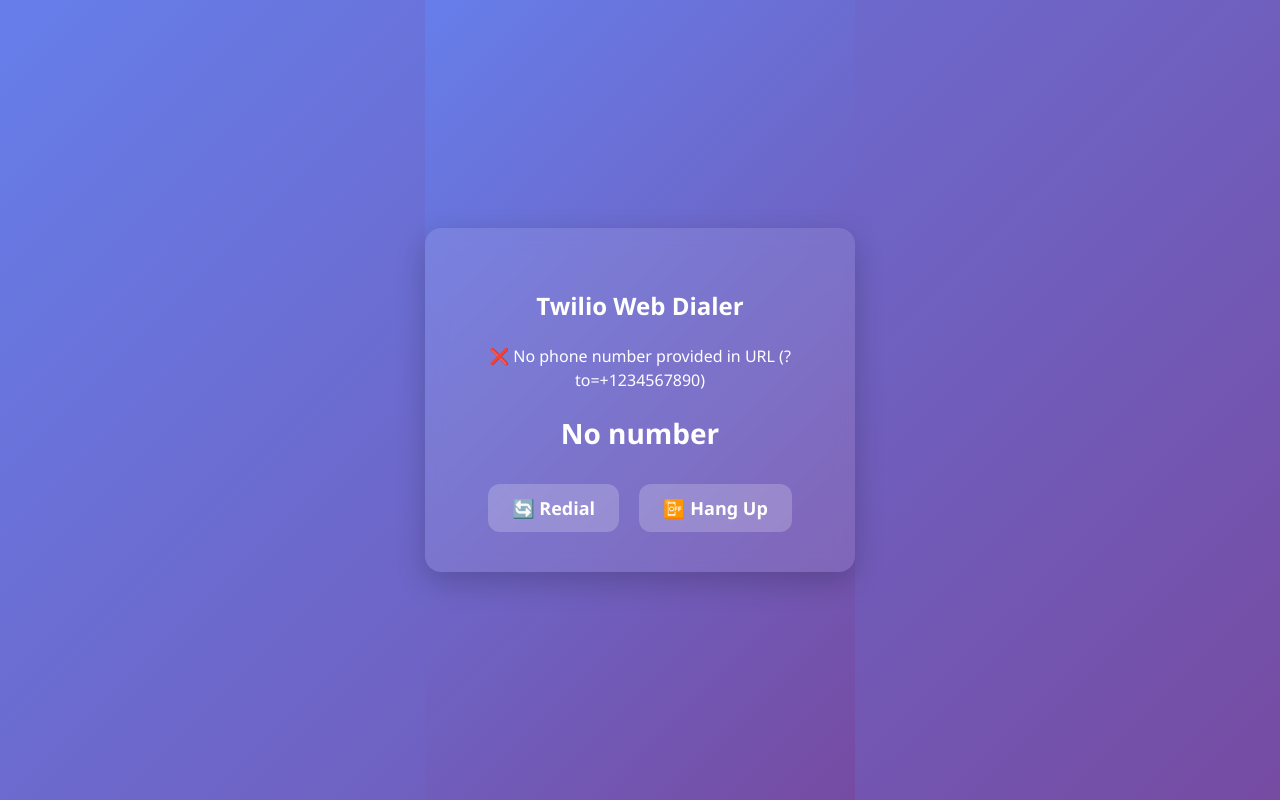
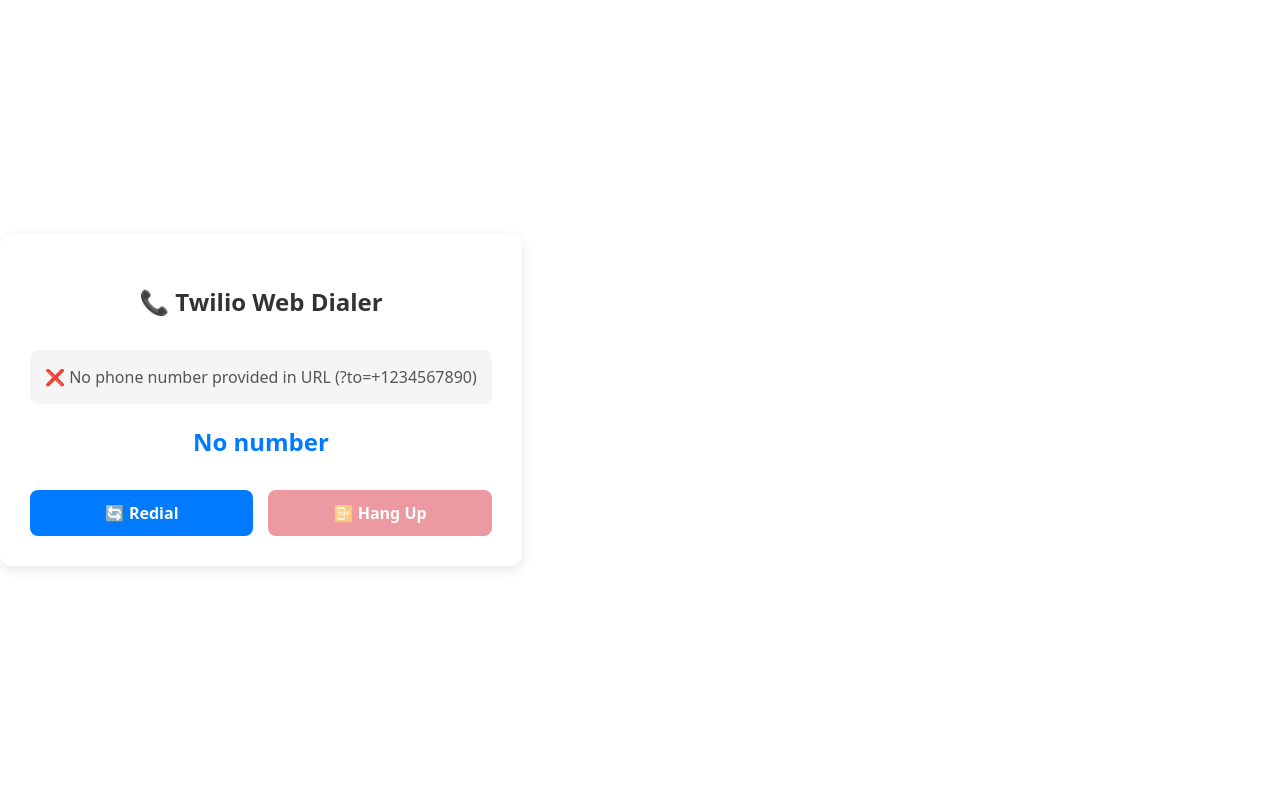
Before and after one commit to rekksu/twilio-dialer, a React (Vite) app: page / in a window 1280 px wide. Built offline with nearby package versions, Linux system fonts and the light colour scheme.

Commit message:
stable commit 2.3

```diff
--- a/src/App.jsx
+++ b/src/App.jsx
@@ -1,6 +1,5 @@
 import React, { useState, useEffect } from "react";
 import { Device } from "@twilio/voice-sdk";
-import "./style.css";
 
 const CLOUD_FUNCTION_URL =
   "https://us-central1-vertexifycx-orbit.cloudfunctions.net/getVoiceToken";
@@ -31,6 +30,19 @@ export default function App() {
     }
     // eslint-disable-next-line react-hooks/exhaustive-deps
   }, [phoneNumber]);
+
+  // Cleanup on unmount
+  useEffect(() => {
+    return () => {
+      if (connection) {
+        connection.disconnect();
+      }
+      if (device) {
+        device.unregister();
+        device.destroy();
+      }
+    };
+  }, [connection, device]);
 
   const checkMicPermission = async () => {
     try {
@@ -69,12 +81,11 @@ export default function App() {
 
       twilioDevice.on("registered", () => {
         setStatus(`Calling ${formattedNumber}…`);
-        // Make the call only after device is registered
         const conn = twilioDevice.connect({ params: { To: formattedNumber } });
         setConnection(conn);
 
         conn.on("accept", () => {
-          setStatus("Call connected");
+          setStatus("✅ Call connected");
           setIsConnected(true);
         });
 
@@ -85,58 +96,143 @@ export default function App() {
         });
 
         conn.on("error", (err) => {
-          setStatus(`Call failed: ${err.message}`);
+          setStatus(`❌ Call failed: ${err.message}`);
           setIsConnected(false);
           setConnection(null);
         });
       });
 
       twilioDevice.on("error", (err) => {
-        setStatus(`Device error: ${err.message}`);
+        setStatus(`❌ Device error: ${err.message}`);
       });
 
       twilioDevice.register();
       setDevice(twilioDevice);
 
     } catch (err) {
-      setStatus(`Error: ${err.message}`);
+      setStatus(`❌ Error: ${err.message}`);
     }
   };
 
   const hangup = () => {
+    setStatus("Ending call...");
+
     if (connection) {
-      connection.disconnect();
-      setConnection(null);
+      try {
+        connection.disconnect();
+      } catch (err) {
+        console.error("Error disconnecting:", err);
+      }
     }
+
     if (device) {
-      device.destroy();
-      setDevice(null);
+      try {
+        device.unregister();
+        device.destroy();
+      } catch (err) {
+        console.error("Error destroying device:", err);
+      }
     }
+
+    setConnection(null);
+    setDevice(null);
     setIsConnected(false);
     setStatus("Call ended");
   };
 
   const redial = () => {
     hangup();
-    setTimeout(() => startCall(), 500);
+    setTimeout(() => startCall(), 1000);
   };
 
   return (
-    <div className="container">
-      <h2 className="title">Twilio Web Dialer</h2>
+    <div style={styles.container}>
+      <h2 style={styles.title}>📞 Twilio Web Dialer</h2>
 
-      <div className="status">{status}</div>
+      <div style={styles.status}>{status}</div>
 
-      <div className="phone-number">{phoneNumber || "No number"}</div>
+      <div style={styles.phoneNumber}>{phoneNumber || "No number"}</div>
 
-      <div className="buttons">
-        <button className="redial-btn" onClick={redial} disabled={isConnected || !phoneNumber}>
+      <div style={styles.buttons}>
+        <button
+          style={{...styles.button, ...styles.redialBtn}}
+          onClick={redial}
+          disabled={isConnected || !phoneNumber}
+        >
           🔄 Redial
         </button>
-        <button className="hangup-btn" onClick={hangup} disabled={!isConnected}>
+        <button
+          style={{
+            ...styles.button,
+            ...styles.hangupBtn,
+            ...(isConnected ? {} : styles.disabled)
+          }}
+          onClick={hangup}
+          disabled={!isConnected}
+        >
           📴 Hang Up
         </button>
       </div>
     </div>
   );
 }
+
+const styles = {
+  container: {
+    maxWidth: "500px",
+    margin: "50px auto",
+    padding: "30px",
+    backgroundColor: "#fff",
+    borderRadius: "12px",
+    boxShadow: "0 4px 12px rgba(0,0,0,0.1)",
+    fontFamily: "system-ui, -apple-system, sans-serif"
+  },
+  title: {
+    textAlign: "center",
+    color: "#333",
+    marginBottom: "30px"
+  },
+  status: {
+    padding: "15px",
+    backgroundColor: "#f5f5f5",
+    borderRadius: "8px",
+    textAlign: "center",
+    marginBottom: "20px",
+    fontSize: "16px",
+    color: "#555"
+  },
+  phoneNumber: {
+    textAlign: "center",
+    fontSize: "24px",
+    fontWeight: "bold",
+    color: "#007bff",
+    marginBottom: "30px"
+  },
+  buttons: {
+    display: "flex",
+    gap: "15px",
+    justifyContent: "center"
+  },
+  button: {
+    padding: "12px 24px",
+    fontSize: "16px",
+    fontWeight: "600",
+    border: "none",
+    borderRadius: "8px",
+    cursor: "pointer",
+    transition: "all 0.2s",
+    flex: 1
+  },
+  redialBtn: {
+    backgroundColor: "#007bff",
+    color: "white"
+  },
+  hangupBtn: {
+    backgroundColor: "#dc3545",
+    color: "white"
+  },
+  disabled: {
+    opacity: 0.5,
+    cursor: "not-allowed"
+  }
+}
```
